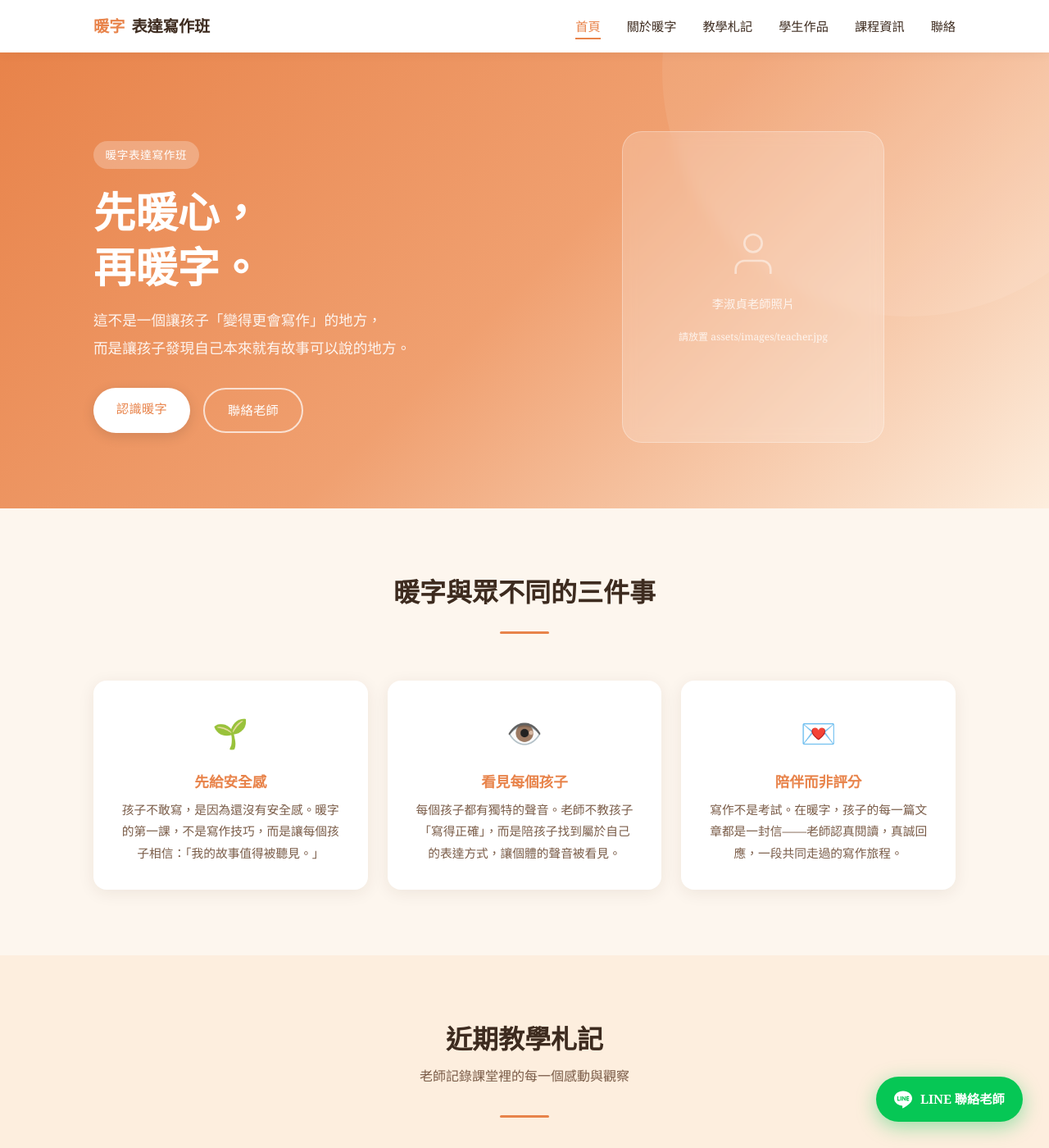
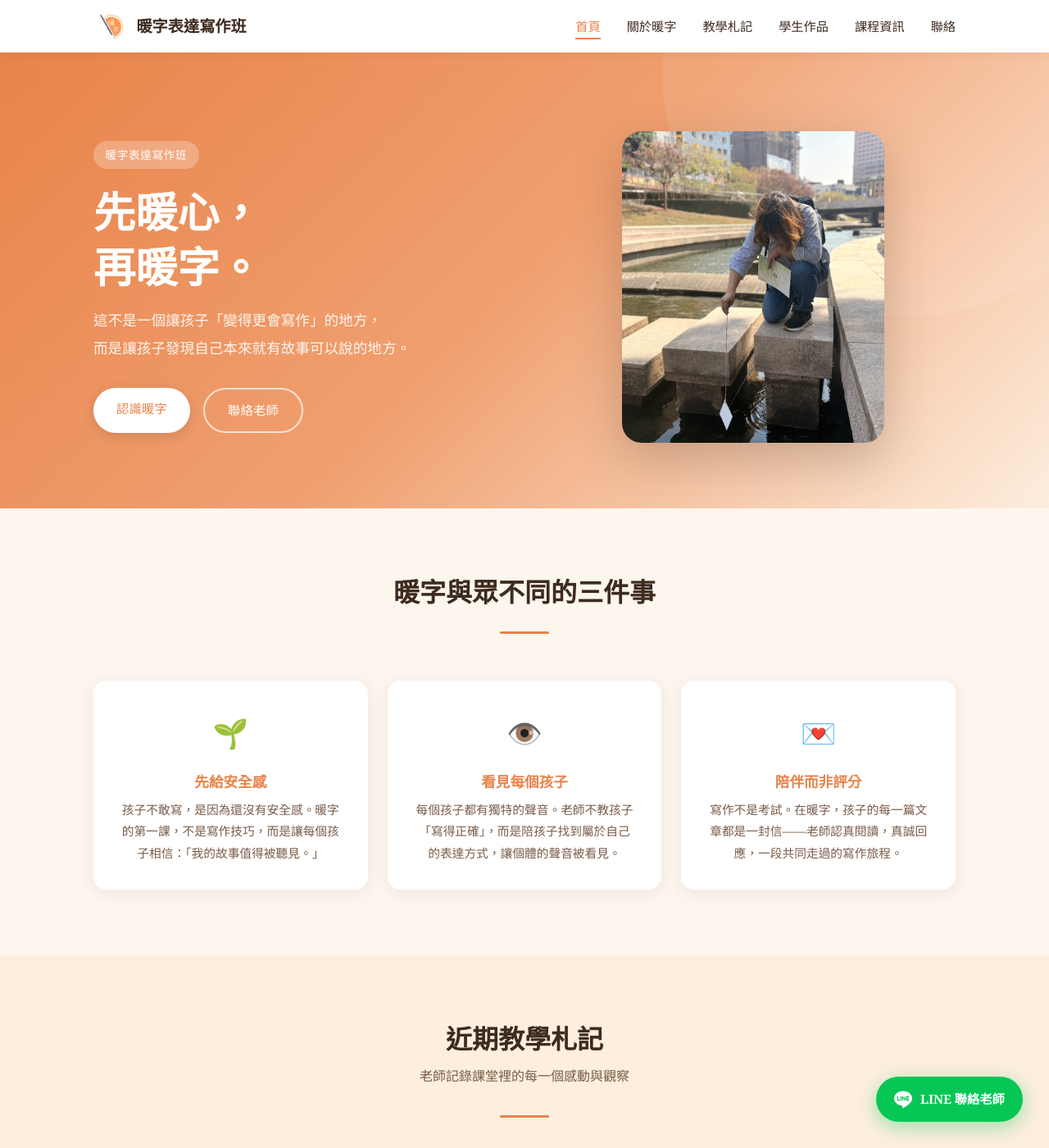
Before and after one commit to Shinruw/nu-nz-, a Jekyll site: the page built from index.html, in a window 1280 px wide and 1400 px high. Shown: the whole window at 82% size. Built offline with Jekyll 4.4.1, drawn with Linux system fonts in a browser that asks for light colours.

Commit message:
Add brand logo and teacher photo
- Replace nav text-only logo with logo image (logo.png)
- Replace hero and about page placeholders with teacher photo (teacher.jpg)
- Rename blog post filenames from Simplified to Traditional Chinese
- Add CSS styles for nav-logo-img, hero-teacher-img, about-teacher-img

Co-Authored-By: Claude Sonnet 4.6 <noreply@anthropic.com>

```diff
--- a/_includes/nav.html
+++ b/_includes/nav.html
@@ -1,7 +1,8 @@
 <nav class="site-nav">
   <div class="nav-inner">
     <a href="{{ '/' | relative_url }}" class="nav-logo">
-      <span>暖字</span>表達寫作班
+      <img src="{{ '/assets/images/logo.png' | relative_url }}" alt="暖字表達寫作班" class="nav-logo-img">
+      <span class="nav-logo-text">暖字表達寫作班</span>
     </a>
 
     <button class="nav-toggle" aria-label="開啟選單" id="nav-toggle">
--- a/assets/css/main.css
+++ b/assets/css/main.css
@@ -112,7 +112,12 @@ p  { margin-bottom: 1rem; }
   align-items: center;
   gap: 0.5rem;
 }
-.nav-logo span { color: var(--orange); }
+.nav-logo-img {
+  height: 44px;
+  width: auto;
+  display: block;
+}
+.nav-logo-text { color: var(--brown); }
 .nav-links {
   display: flex;
   list-style: none;
@@ -248,6 +253,14 @@ p  { margin-bottom: 1rem; }
 }
 .hero-image-placeholder svg {
   opacity: 0.6;
+}
+.hero-teacher-img {
+  width: 320px;
+  height: 380px;
+  object-fit: cover;
+  object-position: center top;
+  border-radius: 24px;
+  box-shadow: 0 20px 60px rgba(61,43,31,0.25);
 }
 .hero-photo {
   width: 320px;
@@ -614,6 +627,15 @@ p  { margin-bottom: 1rem; }
   gap: 0.75rem;
   font-size: 0.9rem;
 }
+.about-teacher-img {
+  width: 100%;
+  height: 360px;
+  object-fit: cover;
+  object-position: center top;
+  border-radius: var(--radius);
+  box-shadow: var(--shadow-hover);
+  display: block;
+}
 .about-text h2 { color: var(--orange); margin-bottom: 1.25rem; }
 .about-text p { color: var(--brown); line-height: 1.9; }
 
--- a/index.html
+++ b/index.html
@@ -22,14 +22,7 @@ description: 暖字表達寫作班——先暖心，再暖字。讓孩子對寫
     <div class="hero-image">
       <!-- 老師照片請放在 assets/images/teacher.jpg -->
       {% assign teacher_img = site.url | append: '/assets/images/teacher.jpg' %}
-      <div class="hero-image-placeholder">
-        <svg width="64" height="64" viewBox="0 0 24 24" fill="none" stroke="currentColor" stroke-width="1">
-          <path d="M20 21v-2a4 4 0 0 0-4-4H8a4 4 0 0 0-4 4v2"/>
-          <circle cx="12" cy="7" r="4"/>
-        </svg>
-        <span>李淑貞老師照片</span>
-        <small>請放置 assets/images/teacher.jpg</small>
-      </div>
+      <img src="{{ '/assets/images/teacher.jpg' | relative_url }}" alt="李淑貞老師" class="hero-teacher-img">
     </div>
   </div>
 </section>
```
Also changed, not shown: pages/about.md (+1 -8 lines), _posts/blog/2026-02-28-寫作金三角從觀察開始.md (renamed from _posts/blog/2026-02-28-写作金三角从观察开始.md), _posts/blog/2026-03-08-孩子說他不知道要寫什麼.md (renamed from _posts/blog/2026-03-08-孩子说他不知道要写什么.md), assets/images/logo.png (added), assets/images/teacher.jpg (added).
